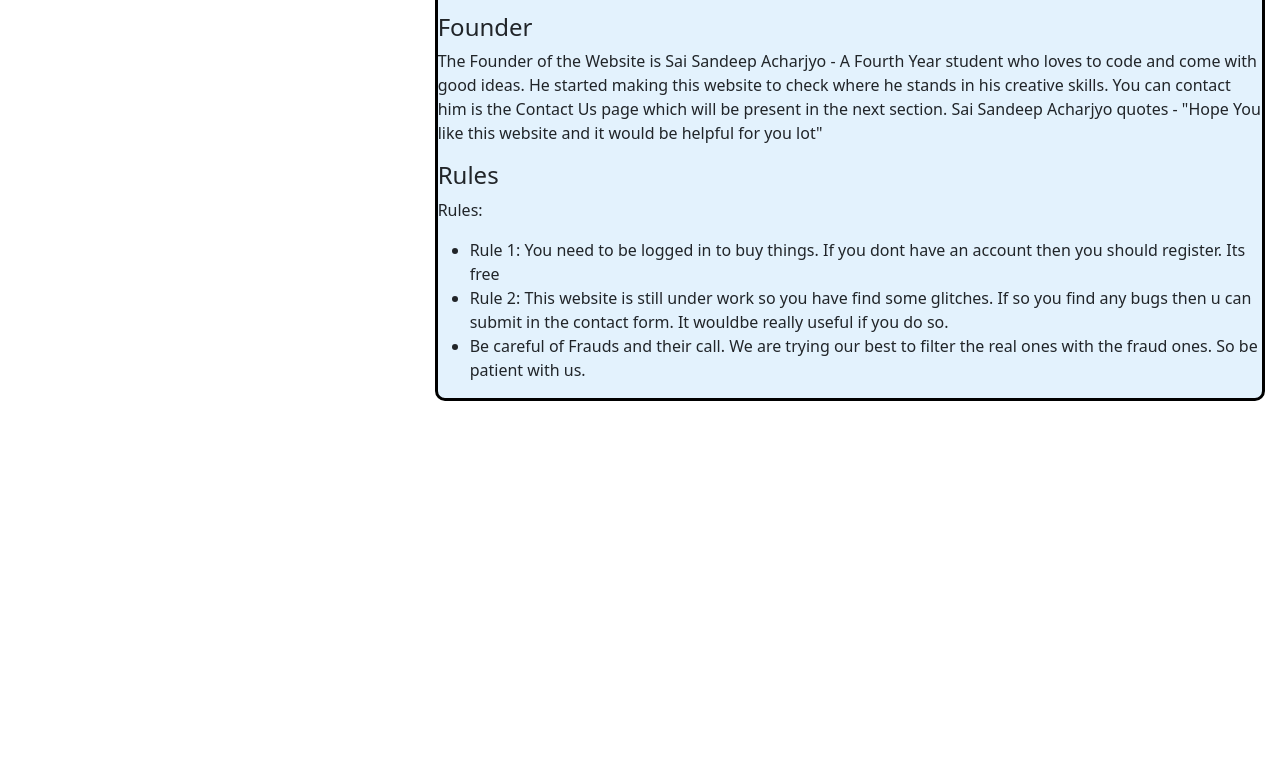
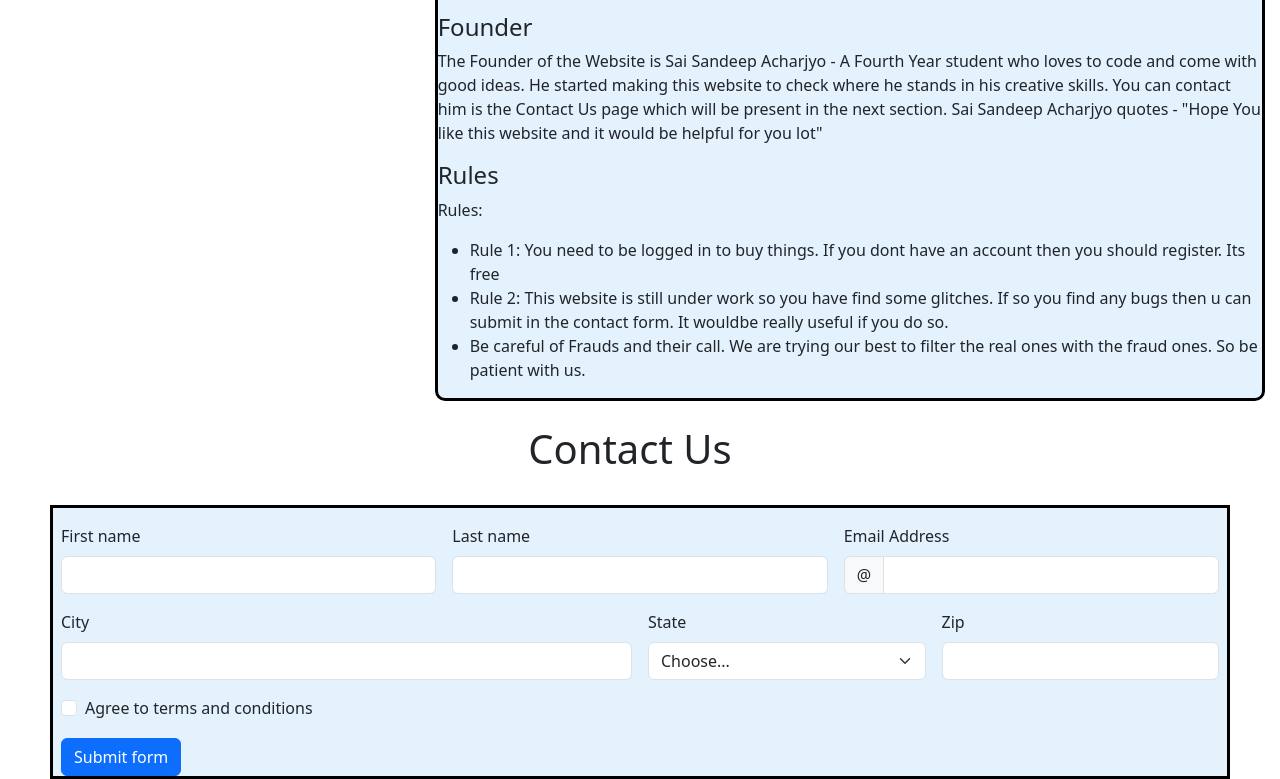
Before and after one commit to Sandeepbay/FullStack-MERN-App, a plain HTML site: page Landing Page/index.html in a window 1280 px wide. Shown: the part 1185-1964 px from the top of the page. Before the commit the page ends 1586 px from the top, so only its background shows below. Drawn offline with nearby package versions, Linux system fonts and the light colour scheme.

Commit message:
Completed Contact Us Page

```diff
--- a/Landing Page/index.html
+++ b/Landing Page/index.html
@@ -45,7 +45,7 @@
               <a
                 class="nav-link active fw-semibold contact"
                 aria-current="page"
-                href="#"
+                href="#contact-us"
                 >Contact & Help</a
               >
             </li>
@@ -157,7 +157,7 @@
     </div>
     <br />
     <!-- About us -->
-    <h1 id="about-us">About Us</h1>
+    <h1 id="about-us" class="abouttext">About Us</h1>
     <br>
     <div class="row">
       <div class="col-4">
@@ -226,6 +226,80 @@
         </div>
       </div>
     </div>
+    <br>
+    <!-- Contact Us -->
+    <h1 class="contact" id="contact-us">Contact Us</h1>
+    <br>
+    <form class="row g-3 needs-validation form" style="background-color: #e3f2fd" novalidate>
+      <div class="col-md-4">
+        <label for="validationCustom01" class="form-label">First name</label>
+        <input type="text" class="form-control" id="validationCustom01" required>
+        <div class="valid-feedback">
+          Looks good!
+        </div>
+      </div>
+      <div class="col-md-4">
+        <label for="validationCustom02" class="form-label">Last name</label>
+        <input type="text" class="form-control" id="validationCustom02" required>
+        <div class="valid-feedback">
+          Looks good!
+        </div>
+      </div>
+      <div class="col-md-4">
+        <label for="validationCustomEmail" class="form-label">Email Address</label>
+        <div class="input-group has-validation">
+          <span class="input-group-text" id="inputGroupPrepend">@</span>
+          <input type="text" class="form-control" id="validationCustomEmail" aria-describedby="inputGroupPrepend" required>
+          <div class="invalid-feedback">
+            Please choose a username.
+          </div>
+        </div>
+      </div>
+      <div class="col-md-6">
+        <label for="validationCustom03" class="form-label">City</label>
+        <input type="text" class="form-control" id="validationCustom03" required>
+        <div class="invalid-feedback">
+          Please provide a valid city.
+        </div>
+      </div>
+      <div class="col-md-3">
+        <label for="validationCustom04" class="form-label">State</label>
+        <select class="form-select" id="validationCustom04" required>
+          <option selected disabled value="">Choose...</option>
+          <option>Andhra Pradesh</option>
+          <option>West Bengal</option>
+          <option>Odisha</option>
+          <option>Gujarat</option>
+          <option>Karnataka</option>
+        </select>
+        <div class="invalid-feedback">
+          Please select a valid state.
+        </div>
+      </div>
+      <div class="col-md-3">
+        <label for="validationCustom05" class="form-label">Zip</label>
+        <input type="text" class="form-control" id="validationCustom05" required>
+        <div class="invalid-feedback">
+          Please provide a valid zip.
+        </div>
+      </div>
+      <div class="col-12">
+        <div class="form-check">
+          <input class="form-check-input" type="checkbox" value="" id="invalidCheck" required>
+          <label class="form-check-label" for="invalidCheck">
+            Agree to terms and conditions
+          </label>
+          <div class="invalid-feedback">
+            You must agree before submitting.
+          </div>
+        </div>
+      </div>
+      <div class="col-12">
+        <button class="btn btn-primary" type="submit">Submit form</button>
+        <br>
+      </div>
+      <br>
+    </form>
     <script
       src="https://cdn.jsdelivr.net/npm/bootstrap@5.3.1/dist/js/bootstrap.bundle.min.js"
       integrity="sha384-HwwvtgBNo3bZJJLYd8oVXjrBZt8cqVSpeBNS5n7C8IVInixGAoxmnlMuBnhbgrkm"
--- a/Landing Page/styles.css
+++ b/Landing Page/styles.css
@@ -41,3 +41,13 @@ img {
 .about {
     border-radius: 10px;
 }
+
+.abouttext , .contact {
+    display: flex;
+    justify-content: center;
+}
+
+.form {
+    border: 3px solid black;
+    margin: 0px 50px;
+}
```
